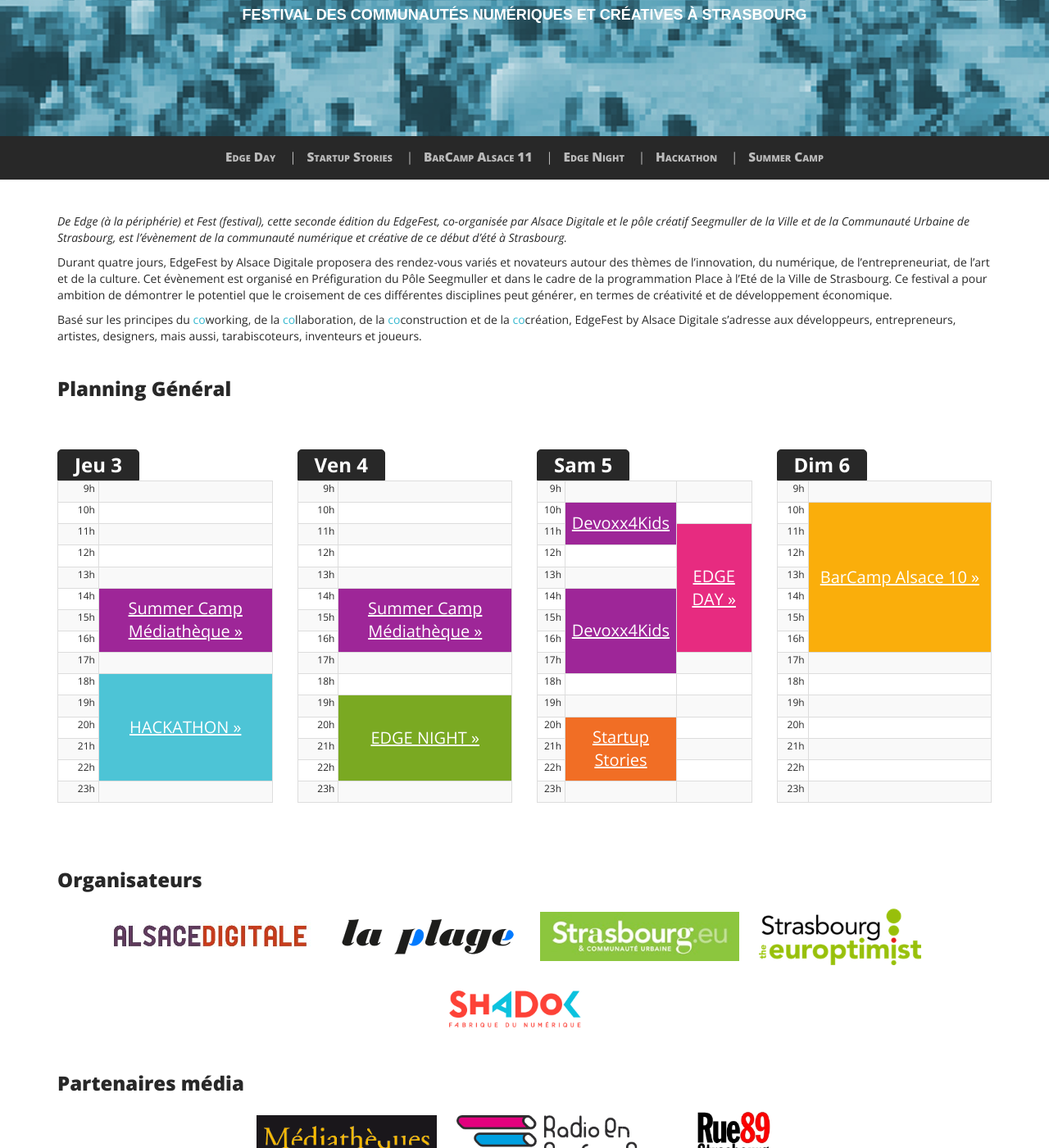
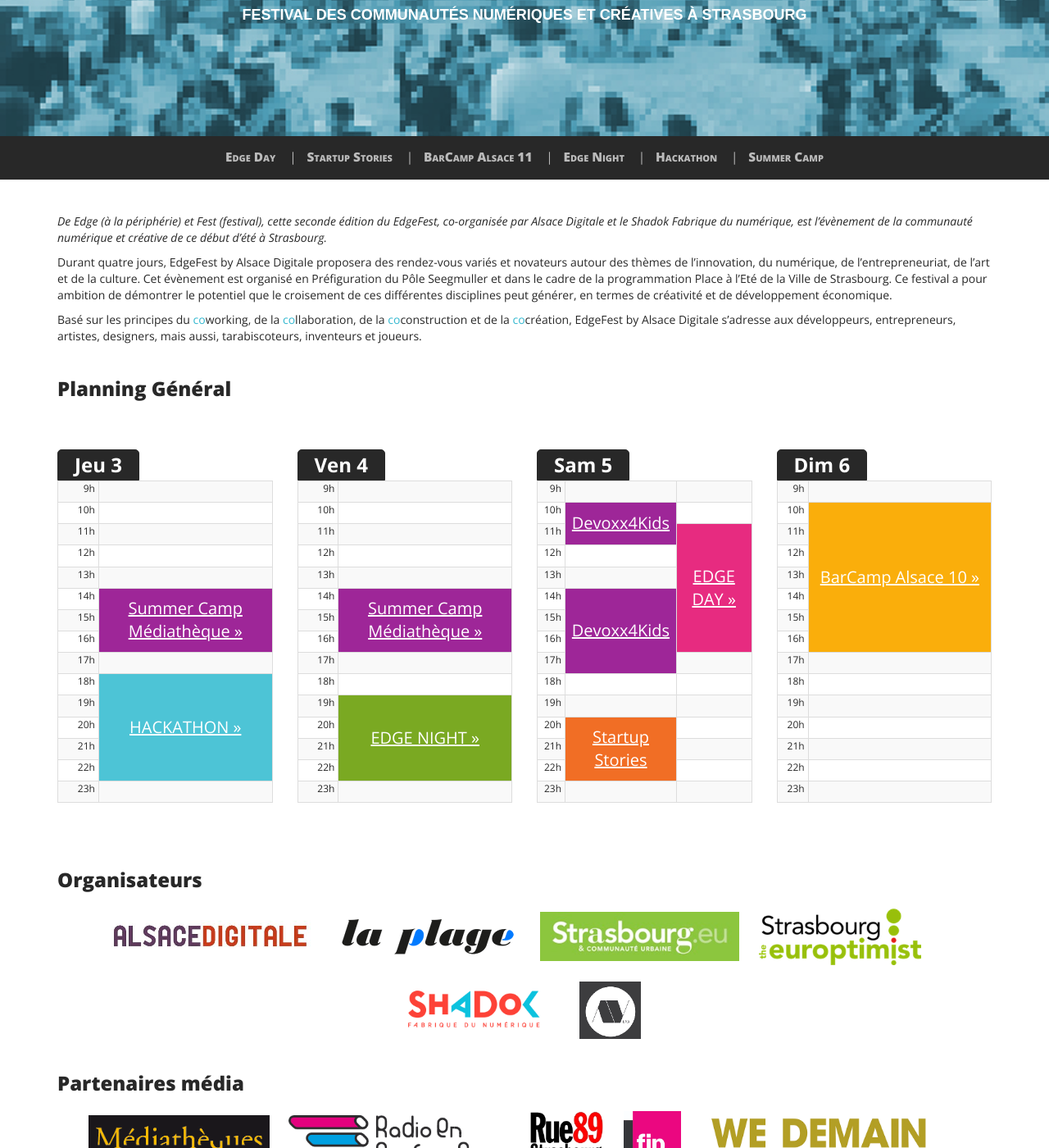
Before and after one commit to AlsaceDigitale/www.edgefest.fr-2019-temporary, a Jekyll site: the page built from index.html, in a window 1280 px wide and 1400 px high, scrolled down 334 px. Shown: the whole window at 82% size. Built offline with Jekyll 4.4.1, drawn with Linux system fonts in a browser that asks for light colours; nearby versions of some CDN libraries; some web fonts are replaced.

Commit message:
Fix presentation text and add logos

```diff
--- a/_includes/intro.html
+++ b/_includes/intro.html
@@ -2,7 +2,7 @@
   <div class="container">
     <div class="row">
       <div class="col-xs-12">
-        <p><em>De Edge (à la périphérie) et Fest (festival), cette seconde édition du EdgeFest, co-organisée par Alsace Digitale et le pôle créatif Seegmuller de la Ville et de la Communauté Urbaine de Strasbourg, est l’évènement de la communauté numérique et créative de ce début d’été à Strasbourg.</em></p>
+        <p><em>De Edge (à la périphérie) et Fest (festival), cette seconde édition du EdgeFest, co-organisée par Alsace Digitale et le Shadok Fabrique du numérique, est l’évènement de la communauté numérique et créative de ce début d’été à Strasbourg.</em></p>
         <p>Durant quatre jours, EdgeFest by Alsace Digitale proposera des rendez-vous variés et novateurs  autour des thèmes de l’innovation, du numérique, de l’entrepreneuriat, de l’art et de la culture. Cet évènement est organisé en Préfiguration du Pôle Seegmuller et dans le cadre de la programmation Place à l’Eté de la Ville de Strasbourg. Ce festival a pour ambition de démontrer le potentiel que le croisement de ces différentes disciplines peut générer, en termes de créativité et de développement économique.</p>
         <p>Basé sur les principes du <span class="co">co</span>working, de la <span class="co">co</span>llaboration, de la <span class="co">co</span>construction et de la <span class="co">co</span>création, EdgeFest by Alsace Digitale s’adresse aux développeurs, entrepreneurs, artistes, designers, mais aussi, tarabiscoteurs, inventeurs et joueurs.</p>
       </div>
--- a/_layouts/default.html
+++ b/_layouts/default.html
@@ -50,20 +50,29 @@
               <li><a href="http://www.strasbourg.eu" target="_blank"><img class="smaller" src="img/strasbourg_eu.jpg"/></a></li>
               <li><a href="http://www.strasbourg.eu" target="_blank"><img src="img/StrasbourgTheEuroptimist.png"/></a></li>
               <li><a href="http://shadok.strasbourg.eu" target="_blank"><img src="img/logo_shadok.png"/></a></li>
+              <li><a href="http://av-exciters.com/AV-Lab/" target="_blank"><img src="img/avlab.png"/></a></li>
             </ul>
             <h2>Partenaires média</h2>
 <!--               <li><a href="http://services-numeriques.unistra.fr/culture-numerique/centre-de-culture-numerique.html" target="_blank"><img src="img/ccn.png"/></a></li>
               <li><a href="http://www.unistra.fr" target="_blank"><img src="img/uds.png"/></a></li>
               <li><a href="http://av-exciters.com/" target="_blank"><img src="img/avexciters.png"/></a></li>
-              <li><a href="http://av-exciters.com/AV-Lab/" target="_blank"><img src="img/avlab.png"/></a></li>
+
               <li><a href="http://www.semia-incal.com" target="_blank"><img src="img/semia.png"/></a></li>
  -->
             <ul class="list-inline sponsors">
               <li><a href="http://www.mediatheques-cus.fr" target="_blank"><img class="smaller" src="img/mediatheque.png"/></a></li>
               <li><a href="http://www.radioenconstruction.com" target="_blank"><img class="smaller" src="img/radioenconstruction.png"/></a></li>
               <li><a href="http://www.rue89strasbourg.com" target="_blank"><img src="img/rue89strasbourg.jpg"/></a></li>
+              <li><a href="http://www.fipradio.fr/" target="_blank"><img src="img/fip_small.jpg"/></a></li>
+              <li><a href="http://www.wedemain.fr/" target="_blank"><img src="img/logo-WeDemain_small.jpg"/></a></li>
               <!-- <li><img src="img/cus_ete_2013_marqueur_small.png"/></li> -->
             </ul>
+              <h2>Partenaires</h2>
+              <ul class="list-inline sponsors">
+                  <li><a href="http://www.devoxx4kids.org/france/" target="_blank"><img class="smaller" src="img/devoxx4kids_small.jpg"/></a></li>
+                  <li><a href="http://www.htp40.org/" target="_blank"><img class="smaller" src="img/horizome_small.jpg"/></a></li>
+                  <li><a href="http://www.unistra.fr/" target="_blank"><img class="smaller" src="img/uds.png"/></a></li>
+              </ul>
           </div>
         </div>
       </div>
```
Also changed, not shown: img/devoxx4kids_small.jpg (added), img/fip_small.jpg (added), img/horizome_large.jpg (renamed from img/Horizome.jpg), img/horizome_small.jpg (added), img/logo-WeDemain_small.jpg (added).
